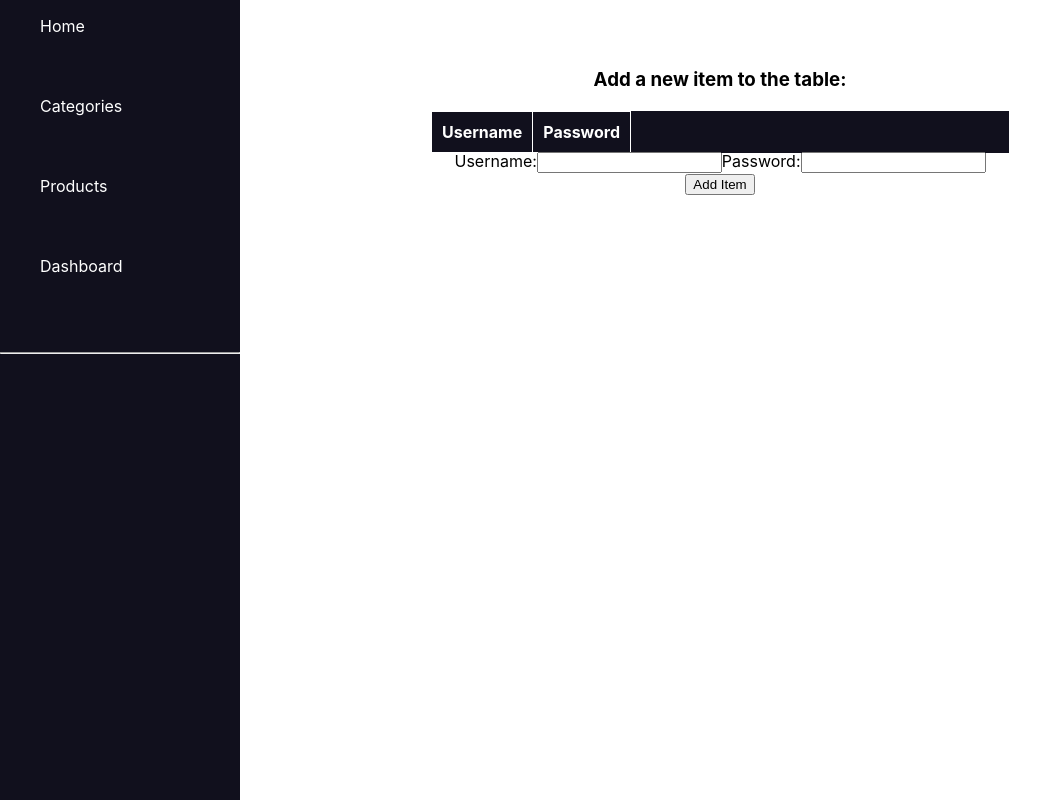
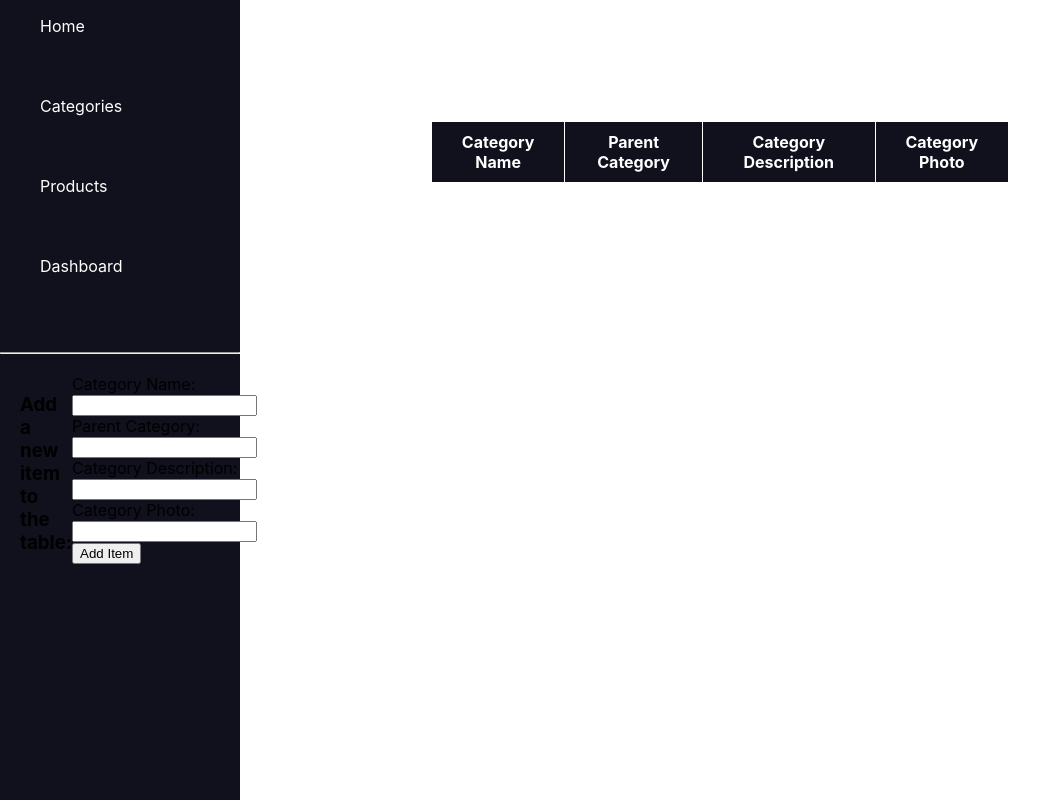
Before and after one commit to 0zzy0sbourne/e-commerce, a React (Create React App) app: page / in a window 1280 px wide. Shown: the whole page, without its empty margins (0-1052 px from the left). Built offline with nearby package versions, Linux system fonts and the light colour scheme.

Commit message:
fixing feature of adding row to table

```diff
--- a/src/Form.css
+++ b/src/Form.css
@@ -1,7 +1,6 @@
-#Form{
-flex-direction: column;
+#Formdiv{
+    flex-direction: row;
     position: fixed;
-    top: 120px;
      width: 50%;
     height: 23px;
     justify-content: center;
@@ -12,3 +11,7 @@ flex-direction: column;
     display: block;
     margin: 30px;
 }
+.form{
+    display: flex;
+    flex-direction: column;
+}
--- a/src/Form.js
+++ b/src/Form.js
@@ -3,19 +3,31 @@ import "./Form.css";
 class Form extends React.Component {
   render() {
     return (
-      <div id="Form">
+      <div id="formdiv">
         <h3>Add a new item to the table:</h3>
-        <form onSubmit={this.props.handleFormSubmit}>
-          <label htmlFor="username">
-          Username:
-          <input id="username" value={this.props.newUsername}
-            type="text" name="username"
+        <form classname= "form" onSubmit={this.props.handleFormSubmit}>
+          <label htmlFor="categoryname">
+          Category Name:
+          <input id="categoryname" value={this.props.newCategoryName}
+            type="text" name="categoryname"
             onChange={this.props.handleInputChange} />
           </label>
-          <label for="password">
-          Password:
-          <input id="password" value={this.props.newPassword}
-            type="password" name="password"
+          <label for="parentcategory">
+          Parent Category:
+          <input id="parentcategory" value={this.props.newParentCategory}
+            type="text" name="parentcategory"
+            onChange={this.props.handleInputChange} />
+          </label>
+          <label htmlFor="categorydescription">
+          Category Description:
+          <input id="categorydescription" value={this.props.newCategoryDescription}
+            type="text" name="categorydescription"
+            onChange={this.props.handleInputChange} />
+          </label>
+          <label htmlFor="categoryphoto">
+          Category Photo:
+          <input id="categoryphoto" value={this.props.newCategoryPhoto}
+            type="text" name="categoryphoto"
             onChange={this.props.handleInputChange} />
           </label>
           <button type="submit" value="Submit">Add Item</button>
--- a/src/HomeScreen.css
+++ b/src/HomeScreen.css
@@ -0,0 +1,4 @@
+.table-form-container > * {
+    display: flex;
+    margin: 20px;
+}
--- a/src/HomeScreen.js
+++ b/src/HomeScreen.js
@@ -10,8 +10,10 @@ class HomeScreen extends Component {
     super();
 
     this.state = {
-      username: '',
-      password: '',
+      categoryName: '',
+      parentCategory: '',
+      categoryDescription: '',
+      categoryPhoto: '',
       items: []
     }
   };
@@ -22,14 +24,19 @@ class HomeScreen extends Component {
     let items = [...this.state.items];
 
     items.push({
-      username: this.state.username,
-      password: this.state.password
+      categoryName: this.state.categoryName,
+      parentCategory: this.state.parentCategory,
+      categoryDescription: this.state.categoryDescription,
+      categoryPhoto: this.state.categoryPhoto
+
     });
 
     this.setState({
       items,
-      username: '',
-      password: ''
+      categoryName: '',
+      parentCategory: '',
+      categoryDescription: '',
+      categoryPhoto: ''
     });
   };
 
@@ -45,13 +52,16 @@ class HomeScreen extends Component {
 
   render() {
     return (
-      <div className="App">
+      <div className="table-form-container">
           <Table items={ this.state.items }/>
 
           <Form handleFormSubmit={ this.handleFormSubmit }
           handleInputChange={ this.handleInputChange }
-          newUsername={ this.state.username }
-          newPassword={ this.state.password } />
+          newCategoryName={ this.state.categoryName }
+          newParentCategory={ this.state.parentCategory }
+          newCategoryDescription = {this.state.categoryDescription}
+          newCategoryPhoto = {this.state.categoryPhoto}
+          />
       </div>
     );
   }
--- a/src/Table.js
+++ b/src/Table.js
@@ -8,14 +8,18 @@ class Table extends React.Component {
         <table className= "table">
           <tbody>
             <tr>
-              <th>Username</th>
-              <th>Password</th>
+              <th>Category Name</th>
+              <th>Parent Category</th>
+              <th>Category Description</th>
+              <th>Category Photo</th>
             </tr>
             {items.map(item => {
               return (
                 <tr>
-                  <td>{item.username}</td>
-                  <td>{item.password}</td>
+                  <td>{item.categoryName}</td>
+                  <td>{item.parentCategory}</td>
+                  <td>{item.categoryDescription}</td>
+                  <td>{item.categoryPhoto}</td>
                 </tr>
               );
             })}
```
